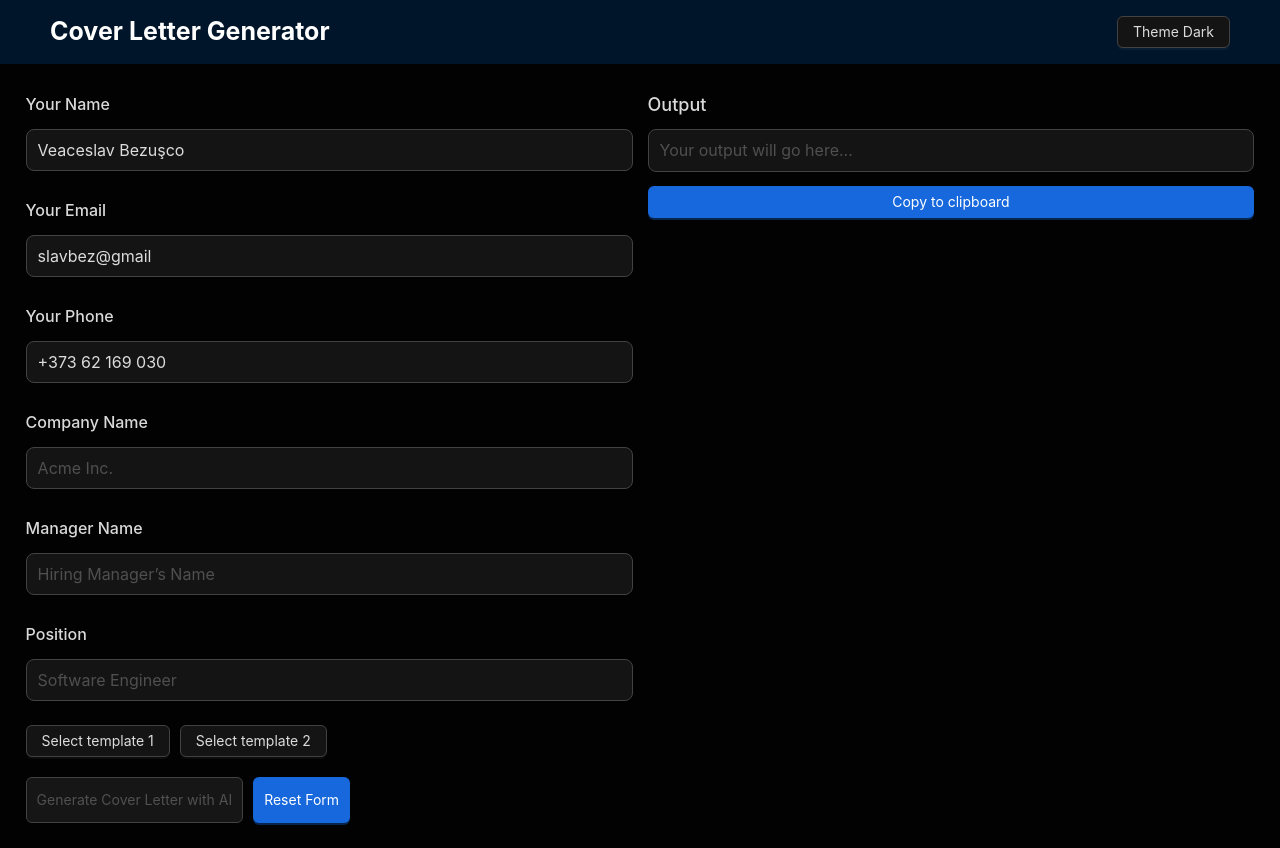
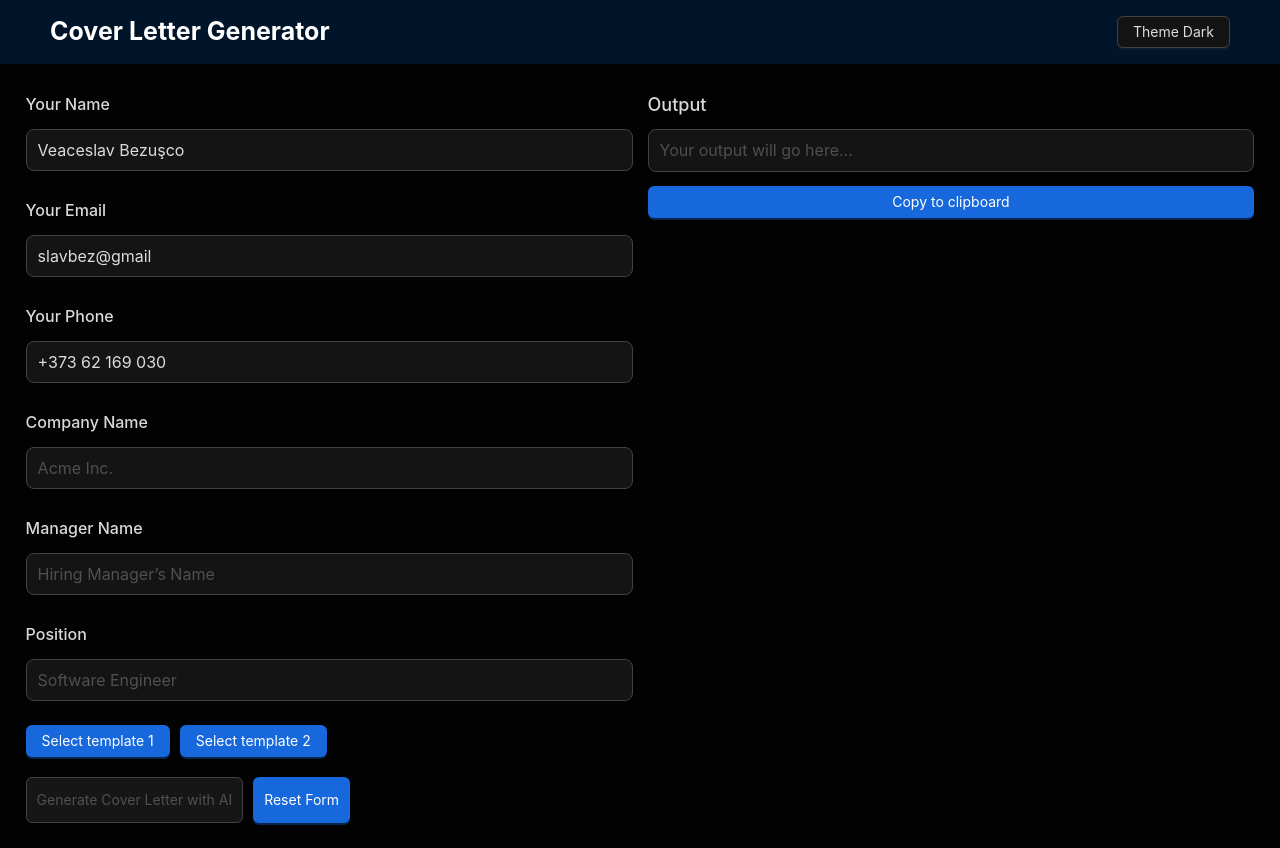
Before and after one commit to Aramex86/Cover-Letter-Generator, a React (Vite) app: page / in a window 1280 px wide. Built offline with nearby package versions, Linux system fonts and the light colour scheme.

Commit message:
add template redactor

```diff
--- a/src/Pages/Home/Home.tsx
+++ b/src/Pages/Home/Home.tsx
@@ -63,8 +63,12 @@ export default function Home() {
           />
 
           <Flex gap={10} style={{ marginBottom: 20 }} wrap>
-            <Button onClick={handleSetTemplate}>Select template 1</Button>
-            <Button onClick={handleSetTemplate}>Select template 2</Button>
+            <Button onClick={handleSetTemplate} type="primary">
+              Select template 1
+            </Button>
+            <Button onClick={handleSetTemplate} type="primary">
+              Select template 2
+            </Button>
           </Flex>
 
           <Flex gap={10} wrap>
--- a/src/Shared/Atom/Input/Input.tsx
+++ b/src/Shared/Atom/Input/Input.tsx
@@ -11,6 +11,7 @@ interface InputProps {
   rows?: number;
   value?: string;
   defaultValue?: string;
+  onChange?: (e: React.ChangeEvent<HTMLInputElement>) => void;
 }
 export default function Input({
   label,
@@ -21,6 +22,7 @@ export default function Input({
   rows,
   value,
   defaultValue,
+  onChange,
 }: InputProps) {
   return (
     <ConfigProvider
@@ -48,6 +50,7 @@ export default function Input({
             placeholder={placeholder}
             size="large"
             value={value}
+            onChange={onChange}
           />
         ) : (
           <AppTextarea
--- a/src/Shared/Molecules/Preview/Preview.tsx
+++ b/src/Shared/Molecules/Preview/Preview.tsx
@@ -38,6 +38,7 @@ export default function Preview({ form }: PreviewProps) {
   }, [finalTemplate, form]);
 
   const handleCopyToClipboard = () => {
+    const finalTemplate = form?.getFieldValue("output");
     navigator.clipboard.writeText(finalTemplate);
   };
   return (
@@ -53,6 +54,7 @@ export default function Preview({ form }: PreviewProps) {
           placeholder="Your output will go here..."
           type="textarea"
           autoSize
+          onChange={(e) => form?.setFieldsValue({ output: e.target.value })}
         />
       </Form.Item>
       <Button
```
